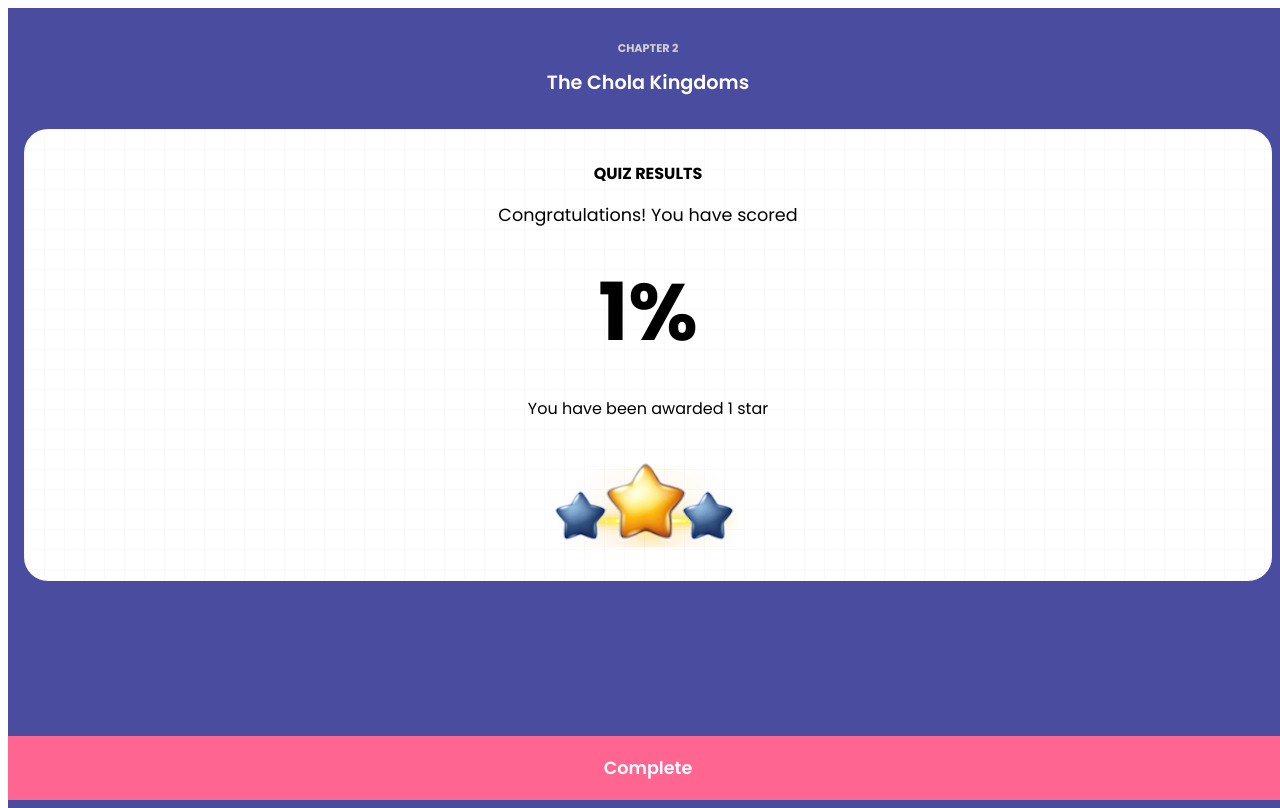
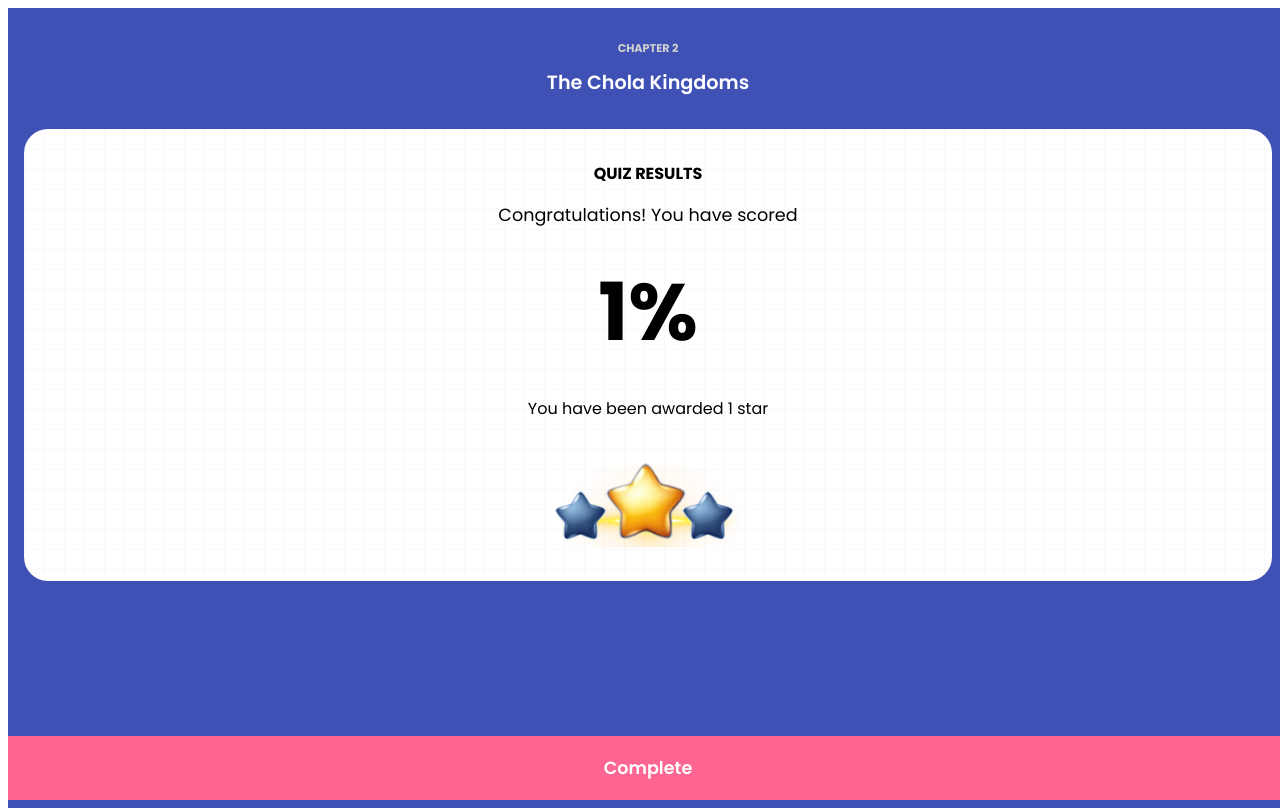
Before and after one commit to JeswinSunsi/MCC, a Vue app in the folder MCCApp/: page /result/1/1 in a window 1280 px wide. Built offline with nearby package versions, Linux system fonts and the light colour scheme; the HTML template or start-up script is replaced by a standard one.

Commit message:
Minor bg color change

```diff
--- a/MCCApp/src/components/ResultScreen.vue
+++ b/MCCApp/src/components/ResultScreen.vue
@@ -43,7 +43,7 @@
     display: flex;
     flex-direction: column;
     width: 100%;
-    background-color: #4a4ca0;
+    background-color: #3f51b5;
     position: relative;
     font-family: sans-serif;
     height: 100%;
```
